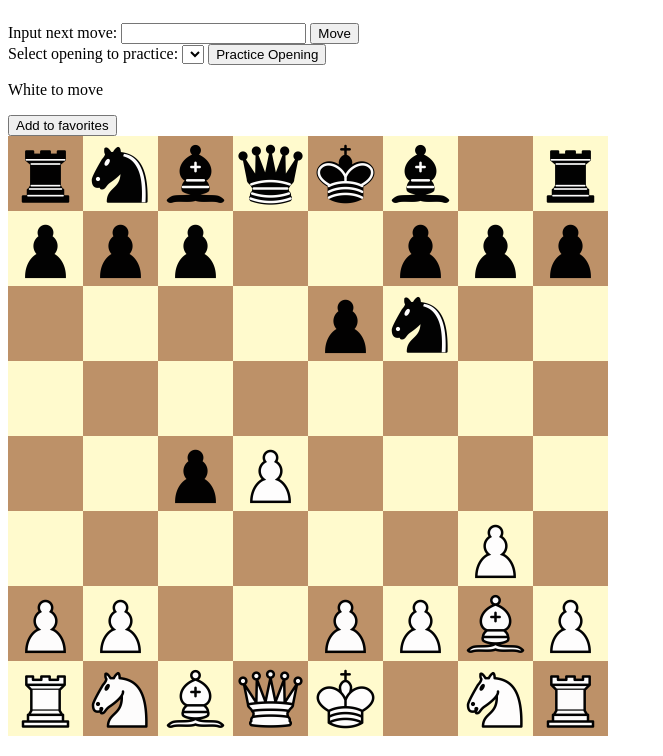
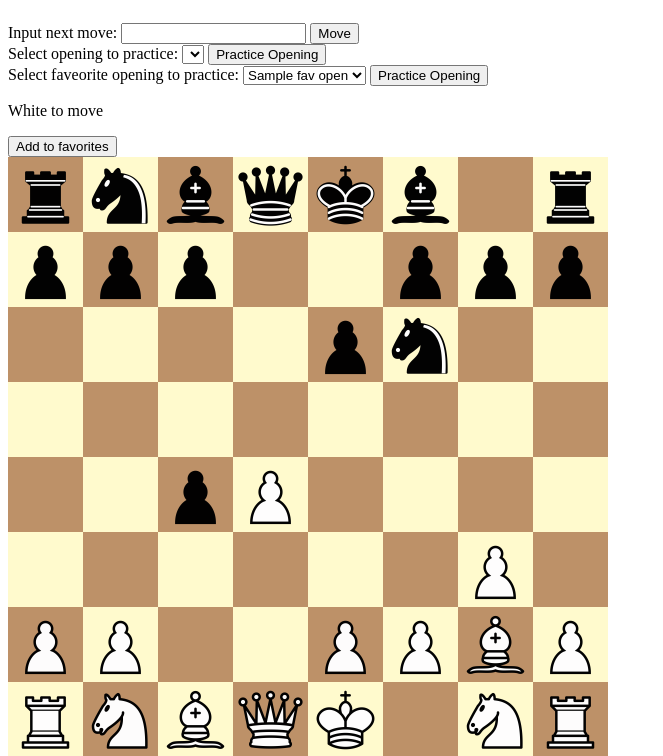
Before and after one commit to JulianBarraganG/chess_project, a Flask app: page /opening in a window 1280 px wide. Shown: the part 57-813 px from the top of the page, without its empty margins (0-663 px from the left). Run offline with Flask 3, Linux system fonts and the light colour scheme; a database or web service that is not in the repository returns one stand-in record (values such as "Sample title"); lists and menus that the app fills with data are empty; parts of the project's set-up code (start-up, migrations or seed data) failed here and were passed over; some libraries are stand-ins or nearby versions.

Commit message:
added select fave opening, and minor bug fixes

```diff
--- a/ChessProject/app.py
+++ b/ChessProject/app.py
@@ -18,7 +18,7 @@ def home():
 
 @app.route('/main')
 def choose_opening():
-    return render_template('landingpage.html', openings = opning)
+    return render_template('landingpage.html', openings = opning, fave_openings = sql_logins.get_dropdown_list(main.current_user))
 
 
 # Login til at lave en bruger. (der er brug for flere entities)
@@ -98,14 +98,14 @@ def moving():
                 main.main(pgnConverter.moves(main.currentBoard).getFullFen())
                  # Print the pos after user finishes theory.
                 print("good job, you finished theory")
-                return render_template('victory.html', openings = opning, in_the_move = main.in_the_move, win_message = 'You just played the last theory move, ', win_move = main.currentBoard[i-1])
+                return render_template('victory.html', openings = opning, in_the_move = main.in_the_move, win_message = 'You just played the last theory move, ', win_move = main.currentBoard[i-1], fave_openings = sql_logins.get_dropdown_list(main.current_user))
             else:
                 main.currentBoard = random.choice(tempVarList)[:i+1] # pick a random response (NPC move)
                 if main.currentBoard == max(tempVarList):
                     print("good job, oppenent finished theory")
                     pgnConverter.resetBoard()
                     main.main(pgnConverter.moves(main.currentBoard).getFullFen())
-                    return render_template('victory.html', openings = opning, in_the_move = main.in_the_move, win_message = 'Opponent played the last theory move, ', win_move = main.currentBoard[i])
+                    return render_template('victory.html', openings = opning, in_the_move = main.in_the_move, win_message = 'Opponent played the last theory move, ', win_move = main.currentBoard[i], fave_openings = sql_logins.get_dropdown_list(main.current_user))
                 pgnConverter.resetBoard() # resets the board, before applying move function
                 main.variationList : list = tempVarList
                 main.main(pgnConverter.moves(main.currentBoard).getFullFen()) # Print the pos after oppenent moves or theory is finished
@@ -114,7 +114,7 @@ def moving():
             main.currentBoard : list = main.currentBoard[:i-1]
             pgnConverter.resetBoard()
             main.main(pgnConverter.moves(main.currentBoard).getFullFen()) # Print the pos after wrong input
-    return render_template('index.html', openings = opning, in_the_move = main.in_the_move, selected_opening = main.current_opening)
+    return render_template('index.html', openings = opning, in_the_move = main.in_the_move, selected_opening = main.current_opening, fave_openings = sql_logins.get_dropdown_list(main.current_user))
 
 @app.route('/opening', methods=['GET','POST'])
 def pick_opening():
@@ -131,8 +131,8 @@ def pick_opening():
             main.in_the_move = 'White'
         else:
             main.in_the_move = 'Black'
-        return render_template('index.html', openings=opning, selected_opening=opening, in_the_move = main.in_the_move)
-    return render_template('index.html', openings = opning, in_the_move = main.in_the_move)
+        return render_template('index.html', openings=opning, selected_opening=opening, in_the_move = main.in_the_move, fave_openings = sql_logins.get_dropdown_list(main.current_user))
+    return render_template('index.html', openings = opning, in_the_move = main.in_the_move, fave_openings = sql_logins.get_dropdown_list(main.current_user))
 
 @app.route('/favorite', methods=['POST'])
 def add_to_favorites():
@@ -154,8 +154,22 @@ def add_to_favorites():
     cur.close()
 
 
-    return render_template('index.html', openings = opning, in_the_move = main.in_the_move, selected_opening = main.current_opening)
+    return render_template('index.html', openings = opning, in_the_move = main.in_the_move, selected_opening = main.current_opening, fave_openings = sql_logins.get_dropdown_list(main.current_user))
 
+
+@app.route('/fave_openings',methods=['POST'])
+def choose_favourties():
+    if request.method == 'POST':
+        newBoard = pgnConverter.resetBoard()
+        opening = request.form["selectOpening"]
+        main.current_opening = opening
+        main.currentBoard : list = sql.get_specific_opening(opening)
+        main.variationList : list = sql.listOfVars(opening)
+        newBoard: str = pgnConverter.moves(main.currentBoard).getFullFen()
+        #her kalder vi den funktion som i sidste ende gør, at brættet bliver vist på skærmen
+        main.main(newBoard)
+        return render_template('index.html', openings=opning, selected_opening=opening, in_the_move = main.in_the_move, fave_openings = sql_logins.get_dropdown_list(main.current_user))
+    return render_template('index.html', openings = opning, in_the_move = main.in_the_move, fave_openings = sql_logins.get_dropdown_list(main.current_user))
 
 #det her er bare det allerførste der sker når man kører appen
 if __name__ == '__main__':
--- a/ChessProject/sql_logins.py
+++ b/ChessProject/sql_logins.py
@@ -76,25 +76,20 @@ def create_fave_openings_table():
         print("We already have this table")
     cur.close()
 
-#intentionen er at lave en funktion der vil indsætte fav opening,
-# med alle kolloner udfyldt.
-def InsertOpenFavOpen(user:int,pgn:str):
-    #get name for the insert
-    get_name_query = f"""
-    SELECT DISTINCT opening
-    FROM Openings
-    WHERE pgn = '{pgn}'
+def get_dropdown_list (userID):
+    cur = sql.conn.cursor()
+    dropdown_query = f"""
+        SELECT opening_name
+        FROM Fav_Open
+        WHERE userID = {userID}
     """
+    cur.execute(dropdown_query)
+    openings = cur.fetchall()
+    fave_opening_list = [row[0] for row in openings]
+    cur.close()
+    return fave_opening_list
 
-    cur.execute(get_name_query)
-    name = cur.fetchone()[0]
-
-    # sql query:
-    insert_query = f"""
-    INSERT INTO Fav_Open (userID, opening_pgn, opening_name) VALUES ({user}, '{pgn}', '{name}')
-    """
-
-    return insert_query
+print(get_dropdown_list (2))
 
 create_fave_openings_table()
 #cur.execute(create_fav_open_relation)
--- a/ChessProject/templates/index.html
+++ b/ChessProject/templates/index.html
@@ -20,19 +20,29 @@
             {% endfor %}
         </select>
         <input type="submit" value="Practice Opening">
-        <p>{{ in_the_move }} to move</p>
+
 
     </form>
 
+
+
+
+    <form method="POST" action="/opening" accept-charset="UTF-8">
+        <label for="selectOpening">Select faveorite opening to practice:</label>
+        <select id="selectOpening" name="selectOpening" onchange="this.form.submit()">
+            {% for opening in fave_openings %}
+            <option value="{{ opening }}" {% if opening == selected_opening %}selected{% endif %}>{{ opening }}</option>
+            {% endfor %}
+        </select>
+        <input type="submit" value="Practice Opening">
+        <p>{{ in_the_move }} to move</p>
+    </form>
 
     <form method = "POST" action = "/favorite">
         <input type="submit" value="Add to favorites">
     </form>
 
 
-
-
-
     <img src="{{ url_for('static', filename='current_position.png') }}" alt="Current Position">
 </body>
 </html>
```
Also changed, not shown: ChessProject/templates/landingpage.html (+11 -0 lines), ChessProject/templates/victory.html (+11 -0 lines).
